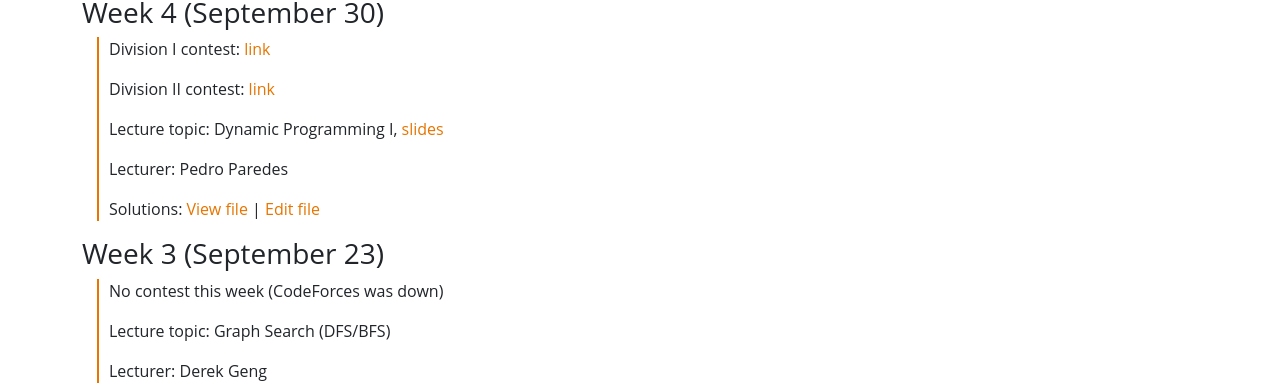
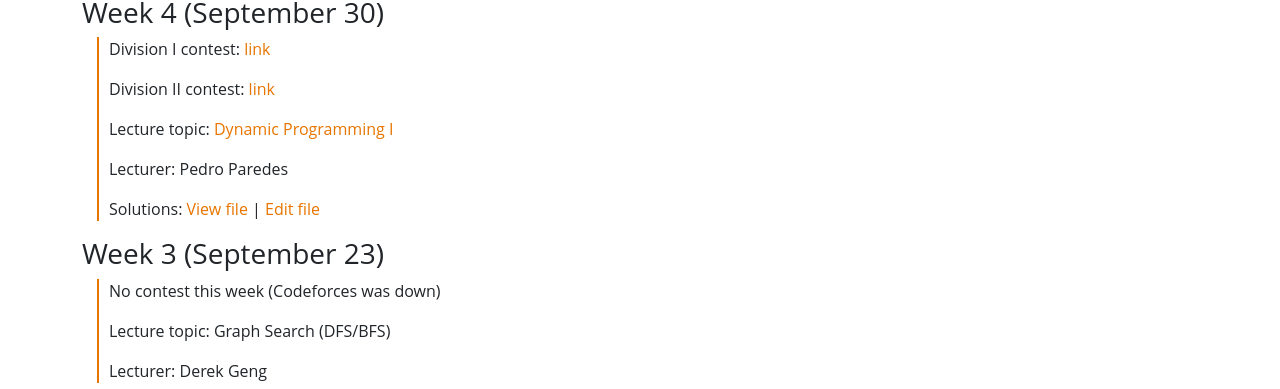
Before and after one commit to Princeton-Competitive-Programming/princeton-competitive-programming, a Jekyll site: the page built from fall22.md, in a window 1280 px wide. Shown: the part 1041-1430 px from the top of the page. Built offline with Jekyll 4.4.1, drawn with Linux system fonts in a browser that asks for light colours; nearby versions of some CDN libraries.

```diff
--- a/fall22.md
+++ b/fall22.md
@@ -64,7 +64,7 @@ problems and contests).
 
  * Division II contest: [link](https://codeforces.com/group/hNnRWqFua0/contest/400170)
 
- * Lecture topic: Dynamic Programming I, [slides]({{ sites.baseurl }}/files/lec_f22_w4.pdf)
+ * Lecture topic: [Dynamic Programming I]({{ sites.baseurl }}/files/lec_f22_w4.pdf)
 
  * Lecturer: Pedro Paredes
 
@@ -73,7 +73,7 @@ problems and contests).
 
 ### Week 3 (September 23)
 
- * No contest this week (CodeForces was down)
+ * No contest this week (Codeforces was down)
 
  * Lecture topic: Graph Search (DFS/BFS)
 
```
